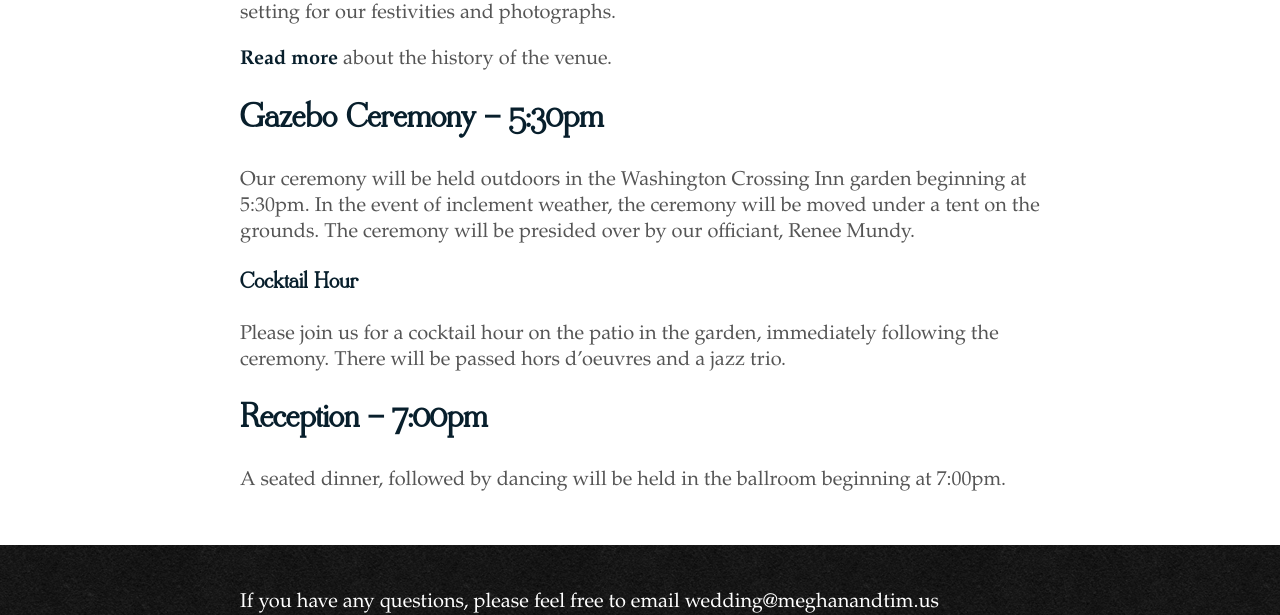
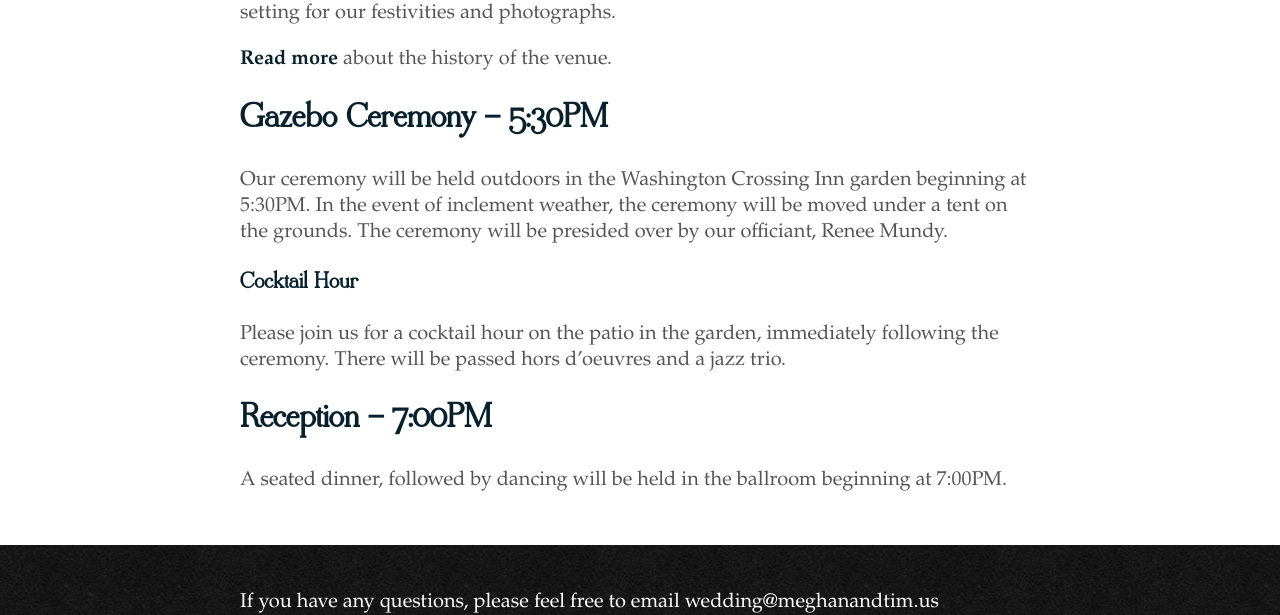
Before and after one commit to timplunkett/meghanandtim.us, a Jekyll site: the page built from ceremony-reception/index.md, in a window 1280 px wide. Shown: the part 856-1471 px from the top of the page. Built offline with Jekyll 4.4.1, drawn with Linux system fonts in a browser that asks for light colours.

Commit message:
Update times to be consistant..

```diff
--- a/ceremony-reception/index.md
+++ b/ceremony-reception/index.md
@@ -16,8 +16,8 @@ The Inn is a charming traditional colonial-style building just a short walk from
 
 [Read more](http://www.washingtoncrossinginn.com/about) about the history of the venue.
 
-### Gazebo Ceremony - 5:30pm
-Our ceremony will be held outdoors in the Washington Crossing Inn garden beginning at 5:30pm.
+### Gazebo Ceremony - 5:30PM
+Our ceremony will be held outdoors in the Washington Crossing Inn garden beginning at 5:30PM.
 In the event of inclement weather, the ceremony will be moved under a tent on the grounds.
 The ceremony will be presided over by our officiant, Renee Mundy.
 
@@ -25,5 +25,5 @@ The ceremony will be presided over by our officiant, Renee Mundy.
 Please join us for a cocktail hour on the patio in the garden, immediately following the ceremony.
 There will be passed hors d'oeuvres and a jazz trio.
 
-### Reception - 7:00pm
-A seated dinner, followed by dancing will be held in the ballroom beginning at 7:00pm.
+### Reception - 7:00PM
+A seated dinner, followed by dancing will be held in the ballroom beginning at 7:00PM.
```
